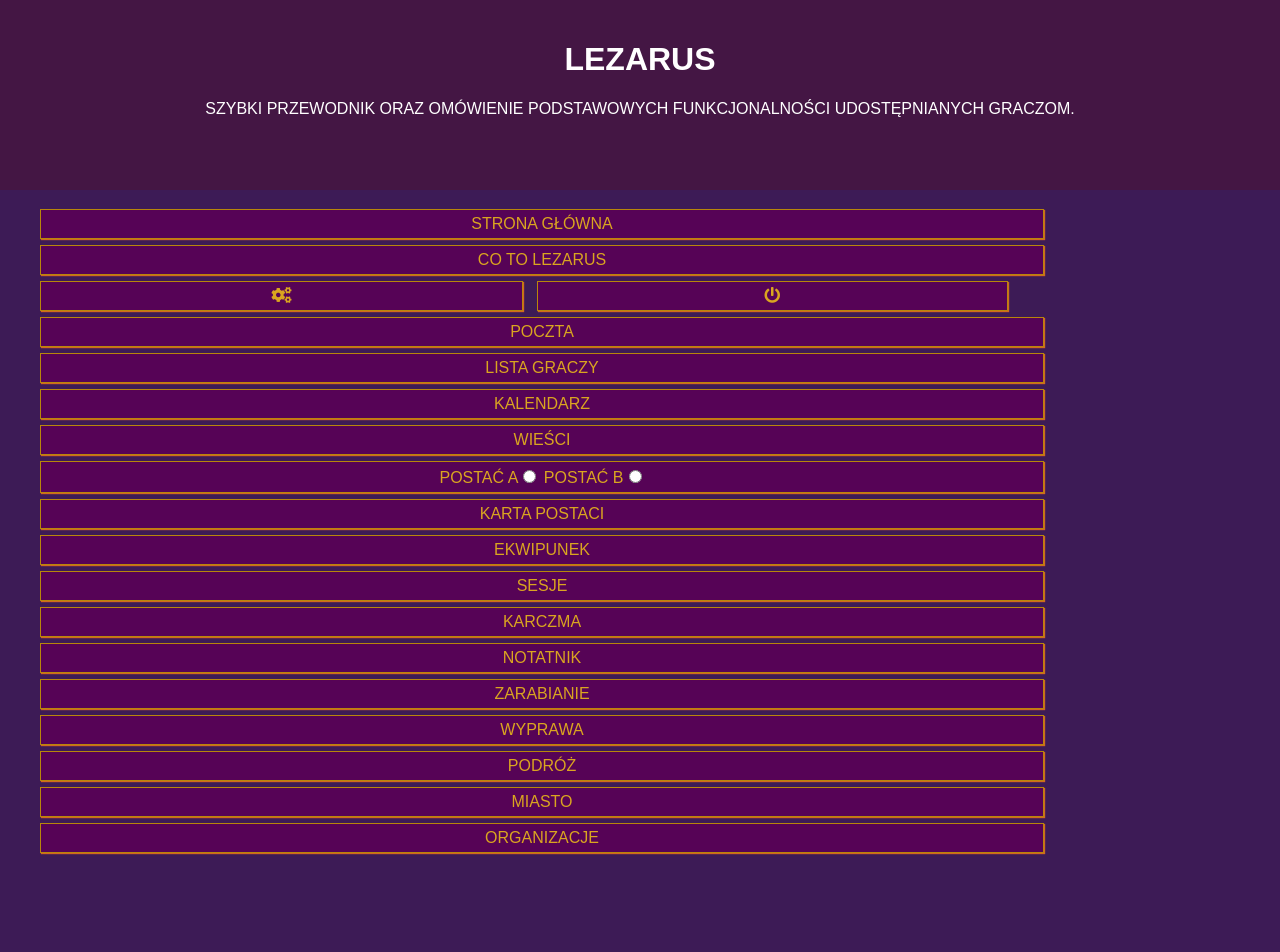
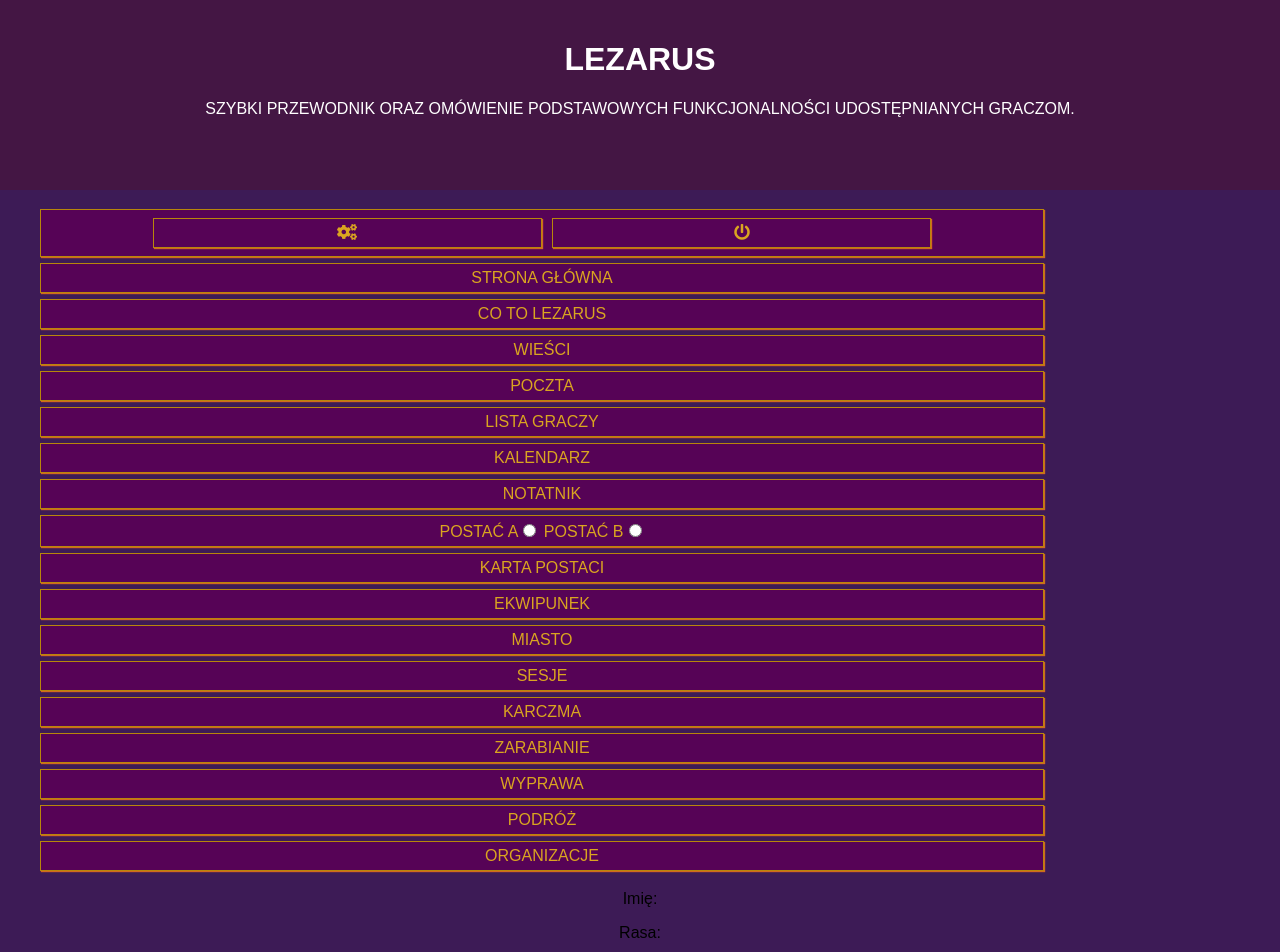
Before and after one commit to Marta-Wieczorek/lezarus, a React (Create React App) app in the folder lezarus/: page /kp in a window 1280 px wide. Shown: the top 952 px of the page. Before the commit the page ends 872 px from the top, so only its background shows below. Built offline with nearby package versions, Linux system fonts and the light colour scheme.

Commit message:
creating KP

```diff
--- a/lezarus/src/App.js
+++ b/lezarus/src/App.js
@@ -3,6 +3,7 @@
 import {BrowserRouter as Router, Link, Route} from 'react-router-dom'
 import Intro from './Intro'
 import Navbar from "./Navbar";
+import KP from "./KP";
 
 
 class App extends Component {
@@ -17,7 +18,8 @@
         <Router className="Router">
 <div className="right">
     <Navbar/>
-            <Route exact path="/intro" component={Intro} />
+    <Route exact path="/intro" component={Intro} />
+    <Route exact path="/kp" component={KP} />
 
 
 </div>
--- /dev/null
+++ b/lezarus/src/KP.js
@@ -0,0 +1,18 @@
+import React, {Component} from "react"
+
+class KP extends Component {
+    render() {
+        return (
+            <div className="kp">
+                <p>Imię:</p>
+                <p>Rasa:</p>
+                <p>Szczep:</p>
+                <p>Płeć:</p>
+                <p>Wiek:</p>
+                <p>Lokacja:</p>
+                <p>FPD:</p>
+            </div>
+        )
+    }
+}
+export default KP
--- a/lezarus/src/Navbar.js
+++ b/lezarus/src/Navbar.js
@@ -6,29 +6,63 @@
         return (
             <div className="nav">
                 <ul>
-
-                <li><Link to="/">Strona główna</Link></li>
-                <li><Link to="/intro">Co to Lezarus</Link></li>
-
-                    <li id="options"><Link to="/options"><i className="fas fa-cogs"> </i></Link></li>
-                    <li id="logout"><Link to="logout"><i className="fas fa-power-off"> </i></Link></li>
-                    <li><Link to="/">Poczta</Link></li>
-                    <li><Link to="/">Lista graczy</Link></li>
-                    <li><Link to="/">Kalendarz</Link></li>
-                    <li><Link to="/">Wieści</Link></li>
-                    <li><label> Postać A</label><input type="radio" name="character" />
-                        <label> Postać B</label><input type="radio" name="character" />
+                    <li><Link to="/options">
+                        <li id="options"><i className="fas fa-cogs"> </i></li>
+                    </Link>
+                    <Link to="logout">
+                        <li id="logout"><i className="fas fa-power-off"> </i></li>
+                    </Link></li>
+                    <Link to="/">
+                        <li>Strona główna</li>
+                    </Link>
+                    <Link to="/intro">
+                        <li>Co to Lezarus</li>
+                    </Link>
+                    <Link to="/">
+                        <li>Wieści</li>
+                    </Link>
+                    <Link to="/">
+                        <li>Poczta</li>
+                    </Link>
+                    <Link to="/">
+                        <li>Lista graczy</li>
+                    </Link>
+                    <Link to="/">
+                        <li>Kalendarz</li>
+                    </Link>
+                    <Link to="/">
+                        <li>Notatnik</li>
+                    </Link>
+                    <li><label> Postać A</label><input type="radio" name="character"/>
+                        <label> Postać B</label><input type="radio" name="character"/>
                     </li>
-                    <li><Link to="/">Karta postaci</Link></li>
-                    <li><Link to="/">Ekwipunek</Link></li>
-                    <li><Link to="/">Sesje</Link></li>
-                    <li><Link to="/">Karczma</Link></li>
-                    <li><Link to="/">Notatnik</Link></li>
-                    <li><Link to="/">Zarabianie</Link></li>
-                    <li><Link to="/">Wyprawa</Link></li>
-                    <li><Link to="/">Podróż</Link></li>
-                    <li><Link to="/">Miasto</Link></li>
-                    <li><Link to="/">Organizacje</Link></li>
+                    <Link to="/kp">
+                        <li>Karta postaci</li>
+                    </Link>
+                    <Link to="/">
+                        <li>Ekwipunek</li>
+                    </Link>
+                    <Link to="/">
+                        <li>Miasto</li>
+                    </Link>
+                    <Link to="/">
+                        <li>Sesje</li>
+                    </Link>
+                    <Link to="/">
+                        <li>Karczma</li>
+                    </Link>
+                    <Link to="/">
+                        <li>Zarabianie</li>
+                    </Link>
+                    <Link to="/">
+                        <li>Wyprawa</li>
+                    </Link>
+                    <Link to="/">
+                        <li>Podróż</li>
+                    </Link>
+                    <Link to="/">
+                        <li>Organizacje</li>
+                    </Link>
                 </ul>
             </div>
         )
```
